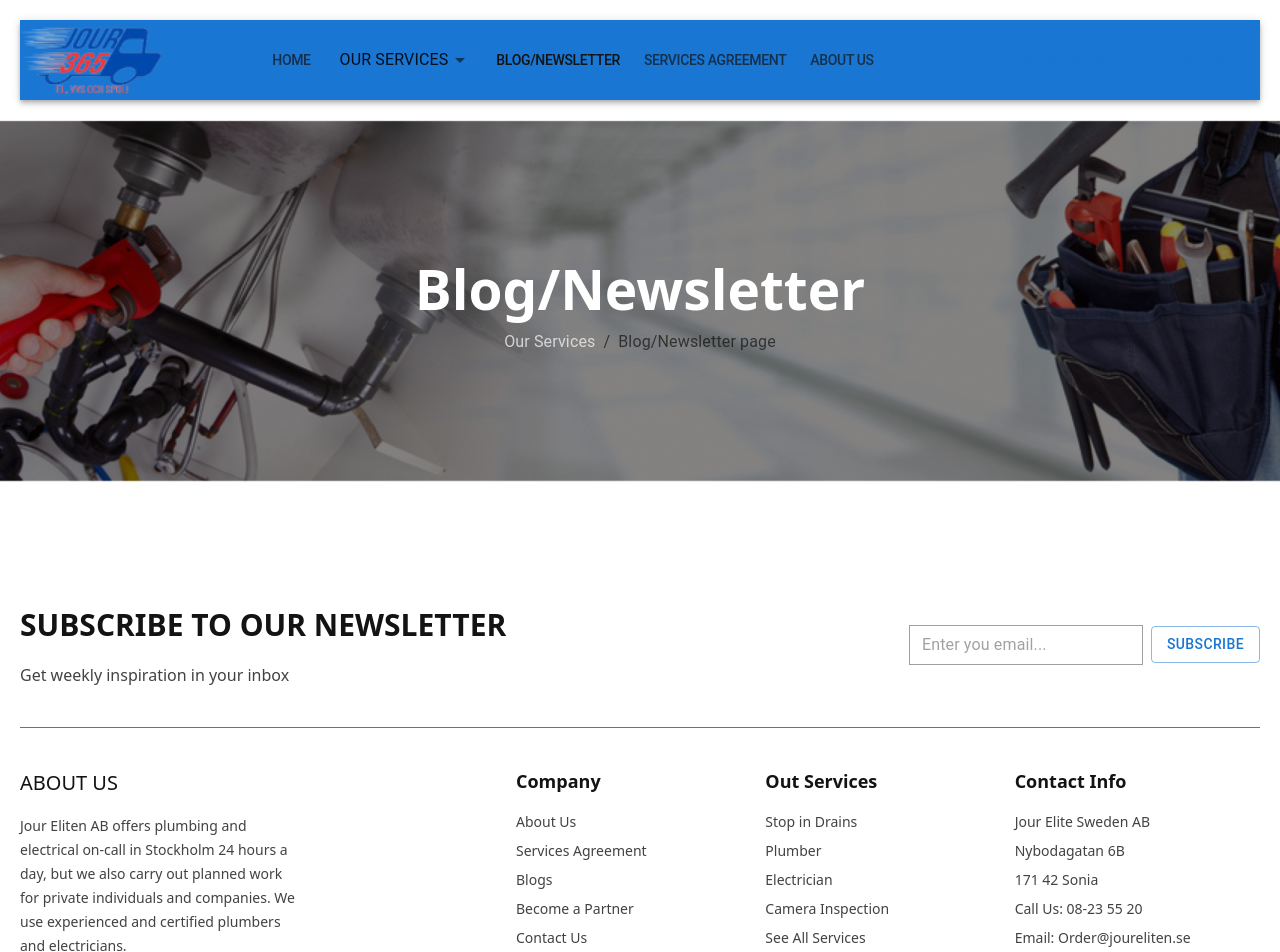
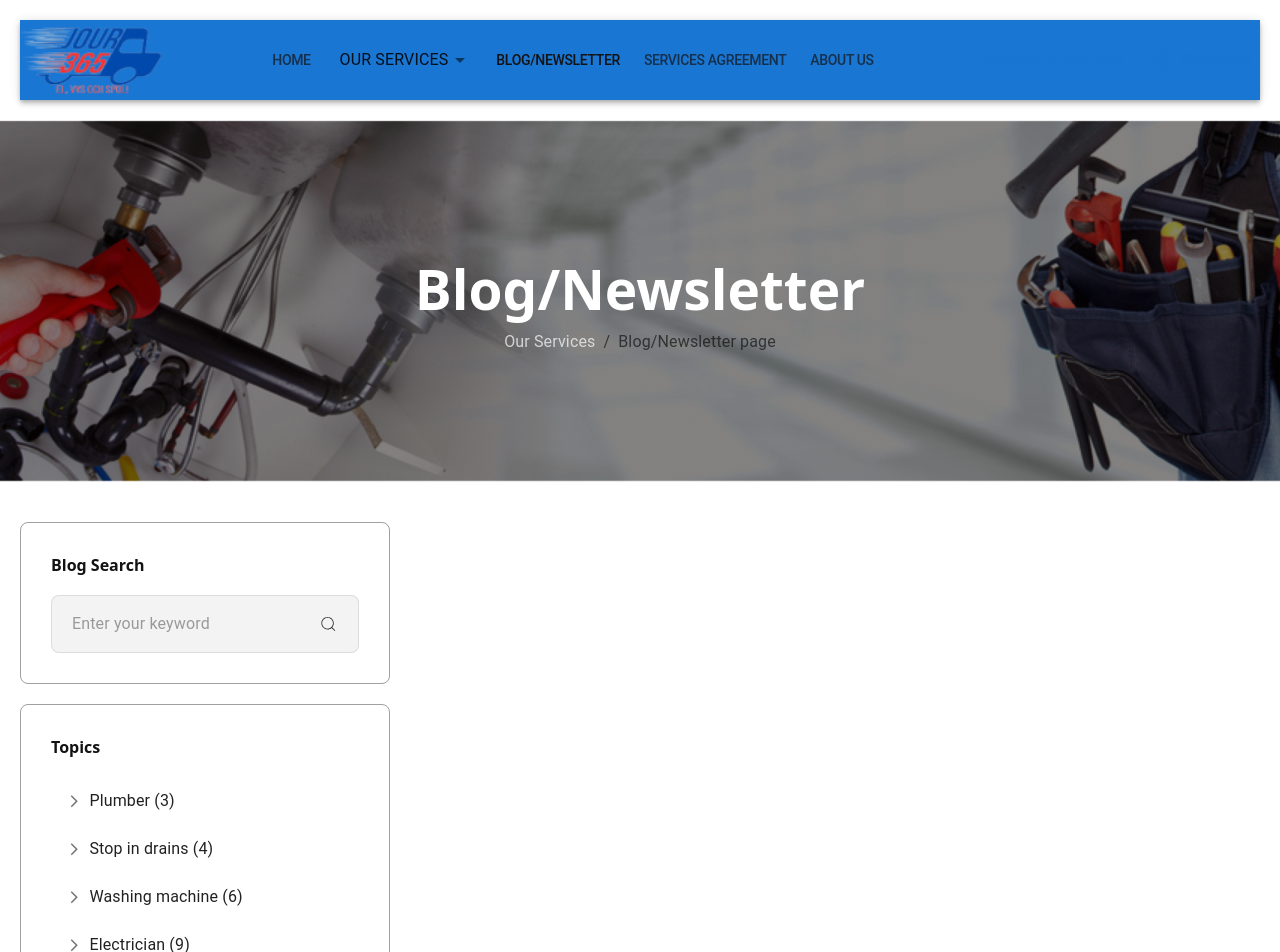
Before and after one commit to TheRakib/Needz-website, a Next.js app: page /blog in a window 1280 px wide. Shown: the top 952 px of the page. Built offline with nearby package versions, Linux system fonts and the light colour scheme.

Commit message:
blog search, topic added

```diff
--- a/app/blog/page.tsx
+++ b/app/blog/page.tsx
@@ -1,3 +1,5 @@
+import Search from "@/components/Blog/Search";
+import Topics from "@/components/Blog/Topics";
 import ServicesBanner from "@/components/Services/ServicesBanner";
 import React from "react";
 
@@ -9,6 +11,15 @@ export default function page() {
         breadcrumb="Blog/Newsletter page"
         img="/blog/banner.png"
       />
+      <div className="max-w-layout mx-auto mt-10">
+        <div className="flex gap-10">
+          <div className="w-[370px] flex flex-col gap-5">
+            <Search />
+            <Topics />
+          </div>
+          <div className="max-w-[830px]"></div>
+        </div>
+      </div>
     </div>
   );
 }
--- /dev/null
+++ b/components/Blog/Search.tsx
@@ -0,0 +1,16 @@
+import { InputBase } from "@mui/material";
+import { CiSearch } from "react-icons/ci";
+import React from "react";
+
+export default function Search() {
+  return (
+    <div className="w-full border rounded-lg border-black/40 text-black/70 flex flex-col gap-[18px] p-[30px] ">
+      <h3 className="font-semibold text-black">Blog Search</h3>
+      <InputBase
+        placeholder="Enter your keyword"
+        className="border bg-black/5 border-black/10 px-5 py-[12px] rounded-lg"
+        endAdornment={<CiSearch size={20} />}
+      />
+    </div>
+  );
+}
--- /dev/null
+++ b/components/Blog/Topics.tsx
@@ -0,0 +1,141 @@
+"use client";
+
+import React from "react";
+import { styled } from "@mui/material/styles";
+import ArrowForwardIosSharpIcon from "@mui/icons-material/ArrowForwardIosSharp";
+import MuiAccordion, { AccordionProps } from "@mui/material/Accordion";
+import MuiAccordionSummary, {
+  AccordionSummaryProps,
+} from "@mui/material/AccordionSummary";
+import MuiAccordionDetails from "@mui/material/AccordionDetails";
+import Typography from "@mui/material/Typography";
+
+const Accordion = styled((props: AccordionProps) => (
+  <MuiAccordion disableGutters elevation={0} square {...props} />
+))(({ theme }) => ({
+  //   border: `1px solid ${theme.palette.divider}`,
+  //   "&:not(:last-child)": {
+  //     borderBottom: 0,
+  //   },
+  "&:before": {
+    display: "none",
+  },
+}));
+
+const AccordionSummary = styled((props: AccordionSummaryProps) => (
+  <MuiAccordionSummary
+    expandIcon={<ArrowForwardIosSharpIcon sx={{ fontSize: "0.9rem" }} />}
+    {...props}
+  />
+))(({ theme }) => ({
+  flexDirection: "row-reverse",
+  "& .MuiAccordionSummary-expandIconWrapper.Mui-expanded": {
+    transform: "rotate(0deg)",
+    color: "blue",
+  },
+  "& .MuiAccordionSummary-content": {
+    marginLeft: theme.spacing(1),
+  },
+}));
+
+const AccordionDetails = styled(MuiAccordionDetails)(({ theme }) => ({
+  //   borderTop: "1px solid rgba(0, 0, 0, .125)",
+}));
+
+export default function Topics() {
+  const [expanded, setExpanded] = React.useState<string | false>("");
+
+  const handleChange =
+    (panel: string) => (event: React.SyntheticEvent, newExpanded: boolean) => {
+      setExpanded(newExpanded ? panel : false);
+    };
+
+  return (
+    <div className="w-full border rounded-lg border-black/40 text-black/70 flex flex-col gap-[18px] p-[30px] ">
+      <h3 className="font-semibold text-black">Topics</h3>
+      <div className="">
+        {topicItems.map((item) => (
+          <Accordion
+            key={item.id}
+            expanded={expanded === `${item.id}`}
+            onChange={handleChange(`${item.id}`)}
+          >
+            <AccordionSummary
+              aria-controls="panel1d-content"
+              id="panel1d-header"
+              className="pl-0"
+            >
+              <Typography
+                className={`${expanded === `${item.id}` ? "text-primary" : ""}`}
+              >
+                {item.title} ({item.count})
+              </Typography>
+            </AccordionSummary>
+            {/* <AccordionDetails>
+              <Typography>
+                Lorem ipsum dolor sit amet, consectetur adipiscing elit.
+                Suspendisse malesuada lacus ex, sit amet blandit leo lobortis
+                eget. Lorem ipsum dolor sit amet, consectetur adipiscing elit.
+                Suspendisse malesuada lacus ex, sit amet blandit leo lobortis
+                eget.
+              </Typography>
+            </AccordionDetails> */}
+          </Accordion>
+        ))}
+      </div>
+    </div>
+  );
+}
+
+const topicItems = [
+  {
+    id: 1,
+    title: "Plumber",
+    count: 3,
+    description: `Lorem ipsum dolor sit amet, consectetur adipiscing elit.
+        Suspendisse malesuada lacus ex, sit amet blandit leo lobortis
+        eget. Lorem ipsum dolor sit amet, consectetur adipiscing elit.
+        Suspendisse malesuada lacus ex, sit amet blandit leo lobortis
+        eget.`,
+  },
+  {
+    id: 2,
+    title: "Stop in drains",
+    count: 4,
+    description: `Lorem ipsum dolor sit amet, consectetur adipiscing elit.
+        Suspendisse malesuada lacus ex, sit amet blandit leo lobortis
+        eget. Lorem ipsum dolor sit amet, consectetur adipiscing elit.
+        Suspendisse malesuada lacus ex, sit amet blandit leo lobortis
+        eget.`,
+  },
+  {
+    id: 3,
+    title: "Washing machine",
+    count: 6,
+    description: `Lorem ipsum dolor sit amet, consectetur adipiscing elit.
+        Suspendisse malesuada lacus ex, sit amet blandit leo lobortis
+        eget. Lorem ipsum dolor sit amet, consectetur adipiscing elit.
+        Suspendisse malesuada lacus ex, sit amet blandit leo lobortis
+        eget.`,
+  },
+  {
+    id: 4,
+    title: "Electrician",
+    count: 9,
+    description: `Lorem ipsum dolor sit amet, consectetur adipiscing elit.
+        Suspendisse malesuada lacus ex, sit amet blandit leo lobortis
+        eget. Lorem ipsum dolor sit amet, consectetur adipiscing elit.
+        Suspendisse malesuada lacus ex, sit amet blandit leo lobortis
+        eget.`,
+  },
+  {
+    id: 5,
+    title: "Electrical installations",
+    count: 3,
+    description: `Lorem ipsum dolor sit amet, consectetur adipiscing elit.
+        Suspendisse malesuada lacus ex, sit amet blandit leo lobortis
+        eget. Lorem ipsum dolor sit amet, consectetur adipiscing elit.
+        Suspendisse malesuada lacus ex, sit amet blandit leo lobortis
+        eget.`,
+  },
+];
```
